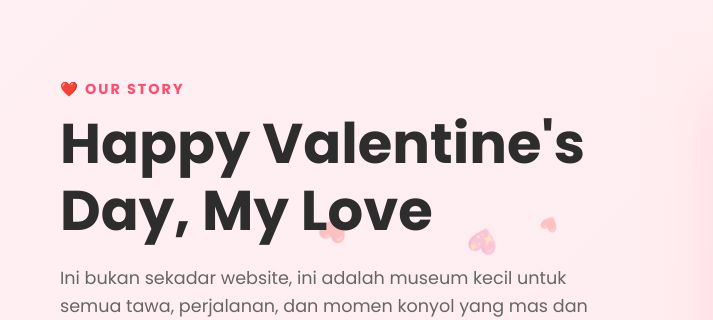
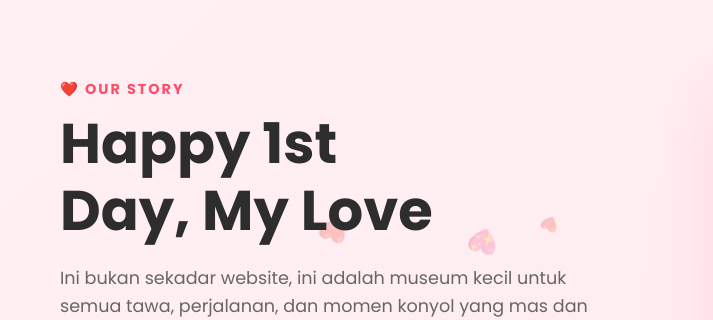
Before and after one commit to Fadhilstat/ade, a plain HTML site: page index.html in a window 1280 px wide. Shown: the part 84-404 px from the top of the page, 0-713 px from the left. Drawn offline with Linux system fonts and the light colour scheme; grey boxes are pictures that could not be loaded.

Commit message:
Change title and hero section text in index.html

```diff
--- a/index.html
+++ b/index.html
@@ -3,7 +3,7 @@
 <head>
     <meta charset="UTF-8">
     <meta name="viewport" content="width=device-width, initial-scale=1.0">
-    <title>Valentine's Memory</title>
+    <title>Our Memory</title>
     <link rel="stylesheet" href="style.css">
     <link href="https://fonts.googleapis.com/css2?family=Poppins:wght@300;400;600;700&display=swap" rel="stylesheet">
     <link rel="stylesheet" href="https://cdnjs.cloudflare.com/ajax/libs/font-awesome/6.0.0/css/all.min.css">
@@ -15,7 +15,7 @@
         <section class="hero-section">
             <div class="hero-text">
                 <span class="brand-tag">❤️ OUR STORY</span>
-                <h1>Happy Valentine's<br>Day, My Love</h1>
+                <h1>Happy 1st<br>Day, My Love</h1>
                 <p>
                     Ini bukan sekadar website, ini adalah museum kecil untuk semua tawa, perjalanan, dan momen konyol yang mas dan ade lewati bersama.
                     I love you adee, always.
```
